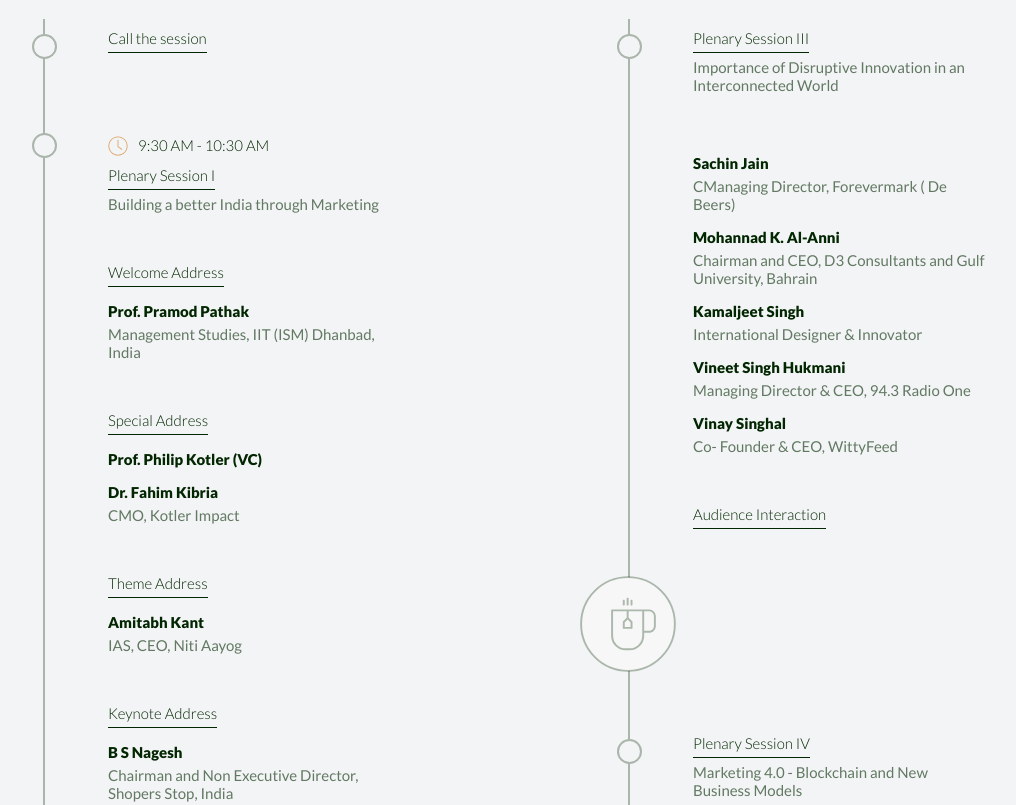
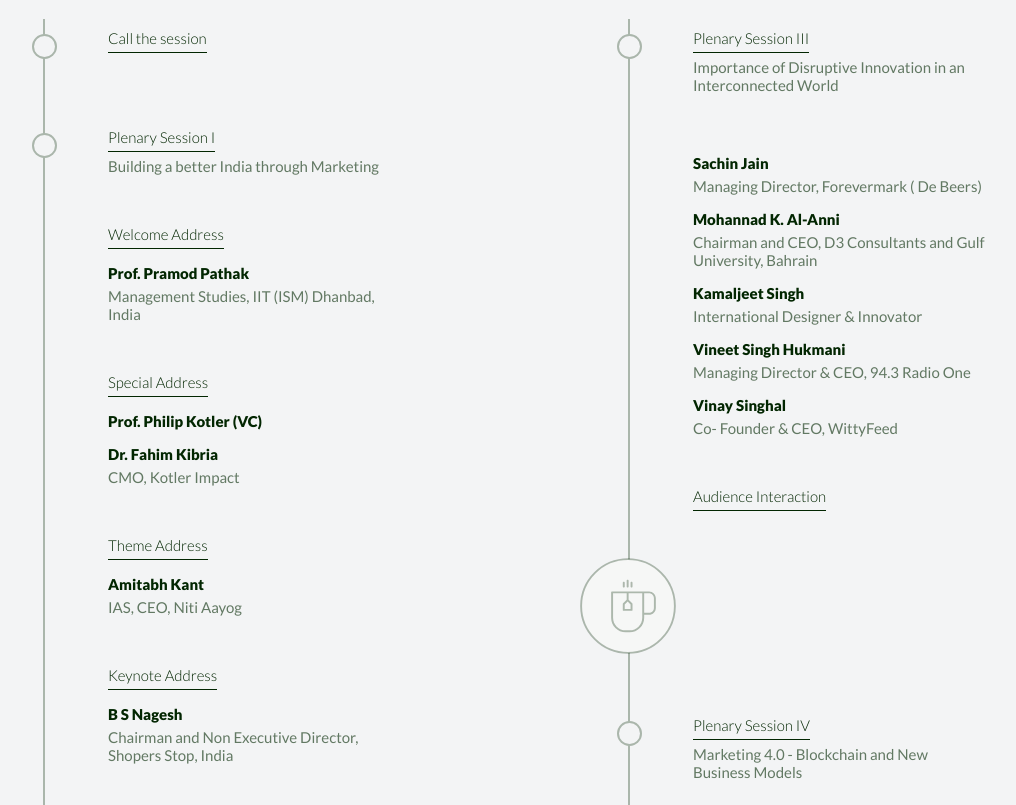
Before and after one commit to chandab0/wms, a website built with webpack: page src/index.html in a window 1280 px wide. Shown: the part 2860-3665 px from the top of the page, without its empty margins (92-1108 px from the left). Built offline with nearby package versions, Linux system fonts and the light colour scheme; a script that the page names is missing.

Commit message:
removed timer from schedule

```diff
--- a/src/index.html
+++ b/src/index.html
@@ -431,8 +431,7 @@
                             </div>
                             <div class="container">
                                 <div class="content">
-                                    <h4 class="schedule__container__time">
-                                        <span class="time"></span>9:30 AM - 10:30 AM</h4>
+
                                     <h4 class="schedule__container__session">Plenary Session I</h4>
                                     <h4 class="schedule__container__credentials">Building a better India through Marketing</h4>
                                     <div class="schedule__container__gap"></div>
@@ -515,7 +514,7 @@
 
                                     <div class="schedule__container__gap"></div>
                                     <h4 class="schedule__container__speaker">Sachin Jain</h4>
-                                    <h4 class="schedule__container__credentials">CManaging Director, Forevermark ( De Beers)</h4>
+                                    <h4 class="schedule__container__credentials">Managing Director, Forevermark ( De Beers)</h4>
                                     <h4 class="schedule__container__speaker">Mohannad K. Al-Anni</h4>
                                     <h4 class="schedule__container__credentials">Chairman and CEO, D3 Consultants and Gulf University, Bahrain</h4>
                                     <h4 class="schedule__container__speaker">Kamaljeet Singh</h4>
```
